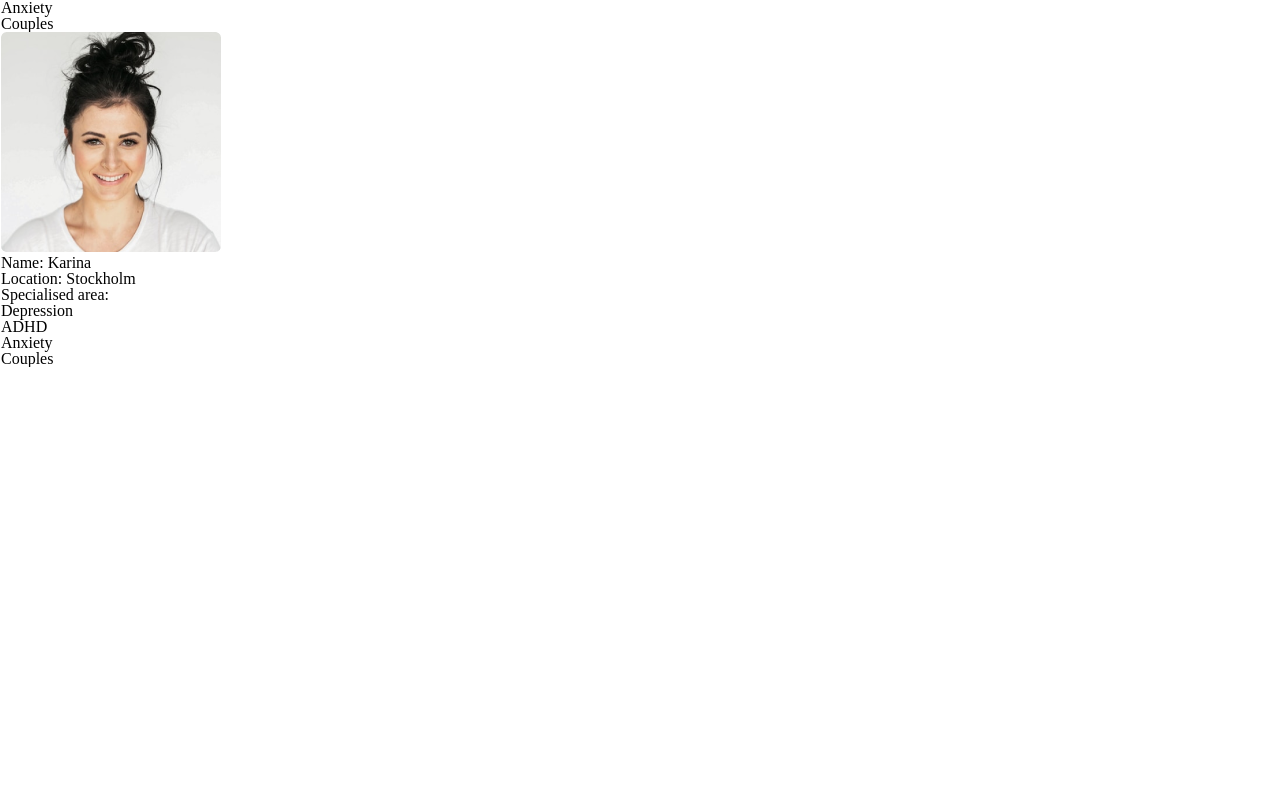
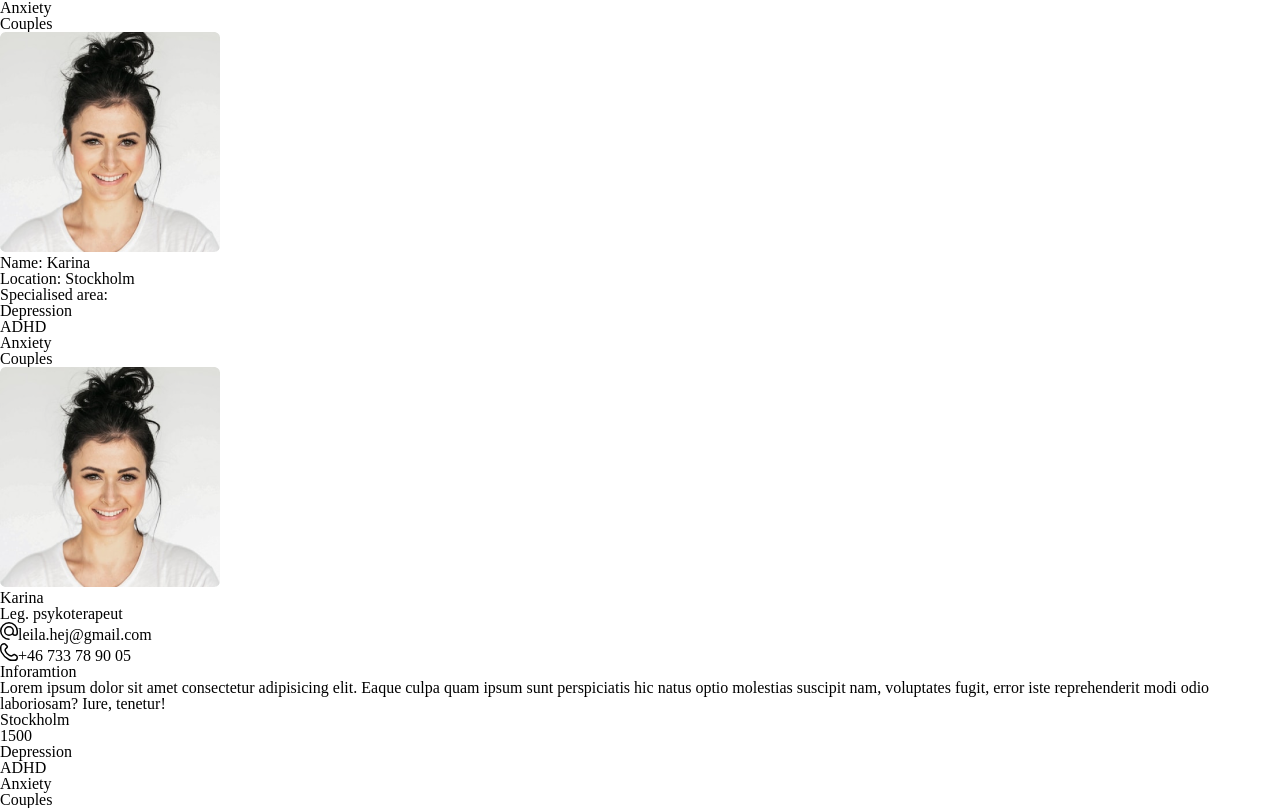
Before and after one commit to hens-virtuella-varld/orion, a React (Create React App) app: page / in a window 1280 px wide. Shown: the part 3194-4002 px from the top of the page. Before the commit the page ends 3561 px from the top, so only its background shows below. Built offline with nearby package versions, Linux system fonts and the light colour scheme.

Commit message:
therapistinfo skeleton

```diff
--- a/src/App.js
+++ b/src/App.js
@@ -4,6 +4,7 @@ import Navbar from "./psykoterapigruopen.se/components/NavBar/NavBar";
 import Hero from "./psykoterapigruopen.se/components/HeroSection/Hero";
 import CardList from "./psykoterapigruopen.se/components/CardSection/CardList";
 import Filter from "./psykoterapigruopen.se/components/Filter/Filter";
+import TherapistInfo from "./psykoterapigruopen.se/components/CardSection/TherapistInfo";
 
 const App = () => {
 	return (
@@ -12,6 +13,7 @@ const App = () => {
 			<Hero />
 			<Filter />
 			<CardList therapistData={therapistData} />
+			<TherapistInfo therapistData={therapistData} />
 		</div>
 	);
 };
--- /dev/null
+++ b/src/psykoterapigruopen.se/components/CardSection/TherapistInfo.js
@@ -0,0 +1,37 @@
+import emailIcon from "../../assets/email-icon.svg";
+import mobileIcon from "../../assets/mobile-icon.svg";
+
+const TherapistInfo = ({ therapistData }) => {
+	const id = 0;
+
+	return (
+		<div>
+			<img src={therapistData[id].img} alt="" />
+			<h3>{therapistData[0].name}</h3>
+			<div>{therapistData[0].title}</div>
+			<div>
+				<img src={emailIcon} alt="" />
+				{therapistData[0].email}
+			</div>
+			<div>
+				<img src={mobileIcon} alt="" />
+				{therapistData[0].mobile}
+			</div>
+			<div>
+				<h3>Inforamtion</h3>
+				<p>{therapistData[0].info}</p>
+			</div>
+			<div>{therapistData[0].city}</div>
+			<div>{therapistData[0].price}</div>
+			<div>
+				<ul>
+					{therapistData[0].category.map((categoryItem) => (
+						<li>{categoryItem}</li>
+					))}
+				</ul>
+			</div>
+		</div>
+	);
+};
+
+export default TherapistInfo;
--- a/src/psykoterapigruopen.se/therapists.json
+++ b/src/psykoterapigruopen.se/therapists.json
@@ -3,21 +3,38 @@
 		"id": "e1",
 		"name": "Karina",
 		"city": "Stockholm",
+		"title": "Leg. psykoterapeut",
 		"category": ["Depression", "ADHD", "Anxiety", "Couples"],
-		"img": "therapistImages/orion-example-image.png"
+		"img": "therapistImages/orion-example-image.png",
+		"mobile": "+46 733 78 90 05",
+		"email": "leila.hej@gmail.com",
+		"price": "1500",
+		"info": "Lorem ipsum dolor sit amet consectetur adipisicing elit. Eaque culpa quam ipsum sunt perspiciatis hic natus optio molestias suscipit nam, voluptates fugit, error iste reprehenderit modi odio laboriosam? Iure, tenetur!"
+
 	},
 	{
 		"id": "e2",
 		"name": "Karina",
 		"city": "Stockholm",
+		"title": "Leg. psykoterapeut",
 		"category": ["Depression", "ADHD", "Anxiety", "Couples"],
-		"img": "therapistImages/orion-example-image.png"
+		"img": "therapistImages/orion-example-image.png",
+		"mobile": "+46 733 78 90 05",
+		"email": "leila.hej@gmail.com",
+		"price": "1500",
+		"info": "Lorem ipsum dolor sit amet consectetur adipisicing elit. Eaque culpa quam ipsum sunt perspiciatis hic natus optio molestias suscipit nam, voluptates fugit, error iste reprehenderit modi odio laboriosam? Iure, tenetur!"
+
 	},
 	{
 		"id": "e3",
 		"name": "Karina",
 		"city": "Stockholm",
+		"title": "Leg. psykoterapeut",
 		"category": ["Depression", "ADHD", "Anxiety", "Couples"],
-		"img": "therapistImages/orion-example-image.png"
+		"img": "therapistImages/orion-example-image.png",
+		"mobile": "+46 733 78 90 05",
+		"email": "leila.hej@gmail.com",
+		"price": "1500",
+		"info": "Lorem ipsum dolor sit amet consectetur adipisicing elit. Eaque culpa quam ipsum sunt perspiciatis hic natus optio molestias suscipit nam, voluptates fugit, error iste reprehenderit modi odio laboriosam? Iure, tenetur!"
 	}
 ]
```
Also changed, not shown: src/psykoterapigruopen.se/assets/email-icon.svg (added), src/psykoterapigruopen.se/assets/mobile-icon.svg (added).
